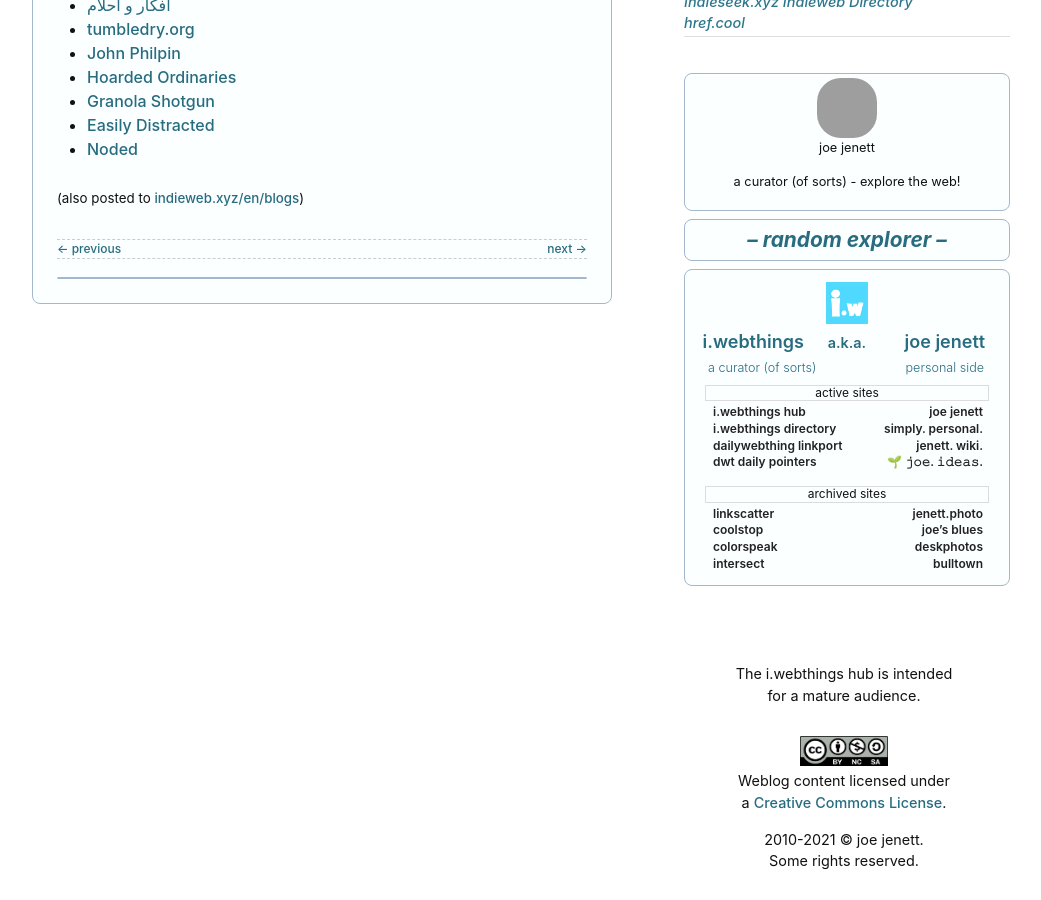
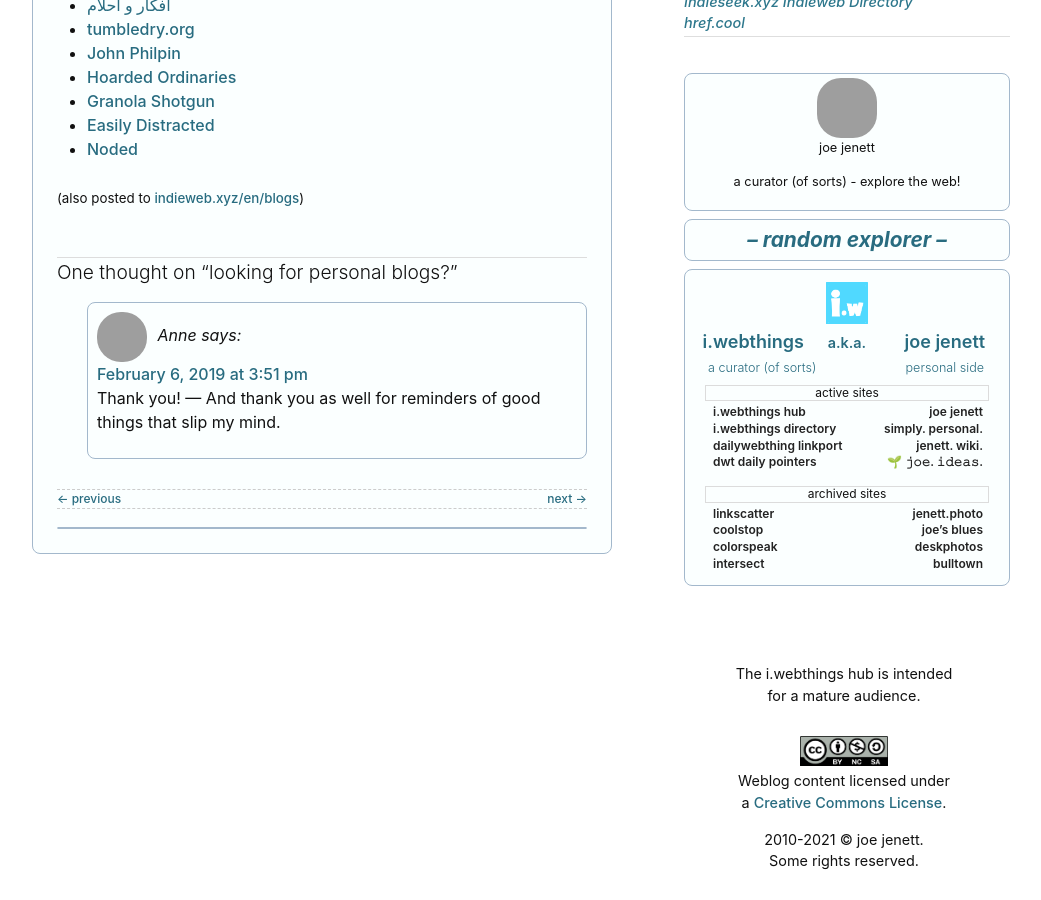
Before and after one commit to joejenett/i.webthings, a Jekyll site: the page built from _posts/2019-02-01-looking-for-personal-blogs.md, in a window 1280 px wide and 900 px high, scrolled down 407 px. Shown: the whole window, without its empty margins (108-1149 px from the left). Built offline with Jekyll 4.4.1, drawn with Linux system fonts in a browser that asks for light colours; comment, search, counter and statistics services are not loaded; grey boxes are pictures that could not be loaded.

Commit message:
Update 2019-02-01-looking-for-personal-blogs.md

```diff
--- a/_posts/2019-02-01-looking-for-personal-blogs.md
+++ b/_posts/2019-02-01-looking-for-personal-blogs.md
@@ -41,3 +41,24 @@ categories:
 </li>
 
 <small><br /> (also posted to <a class="u-syndication" href="https://indieweb.xyz/en/blogs">indieweb.xyz/en/blogs</a>)<br /> </small>
+
+<h2 id="comments-title">One thought on “<span>looking for personal blogs?</span>”		</h2>
+
+
+<ol class="commentlist">
+<li class="comment even thread-even depth-1 h-cite h-entry p-comment" id="li-comment-3">
+<article id="comment-3" class="comment _mPS2id-t mPS2id-target" itemprop="comment" itemscope="" itemtype="http://schema.org/Comment">
+<footer>
+<address class="comment-author p-author author vcard hcard h-card" itemprop="creator" itemscope="" itemtype="http://schema.org/Person">
+<img alt="" src="https://iwebthings.com/i.webthings/wp-content/plugins/semantic-linkbacks/img/mm.jpg" srcset="https://iwebthings.com/i.webthings/wp-content/plugins/semantic-linkbacks/img/mm.jpg 2x" class="avatar avatar-50 photo avatar-default local-avatar u-photo" itemprop="image" loading="lazy" width="50" height="50">				<cite class="fn p-name" itemprop="name">Anne</cite> <span class="says">says:</span>					</address>
+<!-- .comment-author .vcard -->
+
+<div class="comment-meta commentmetadata">
+<a href="/looking-for-personal-blogs/#comment-3" class="__mPS2id _mPS2id-h mPS2id-highlight"><time class="updated published dt-updated dt-published" datetime="2019-02-06T15:51:48-05:00" itemprop="datePublished dateModified dateCreated">
+February 6, 2019 at 3:51 pm						</time></a>
+</div>
+<!-- .comment-meta .commentmetadata -->
+</footer>
+
+<div class="comment-content e-content p-summary p-name" itemprop="text name description">
+<p>Thank you! — And thank you as well for reminders of good things that slip my mind.</p></div></article></li></ol>
```
